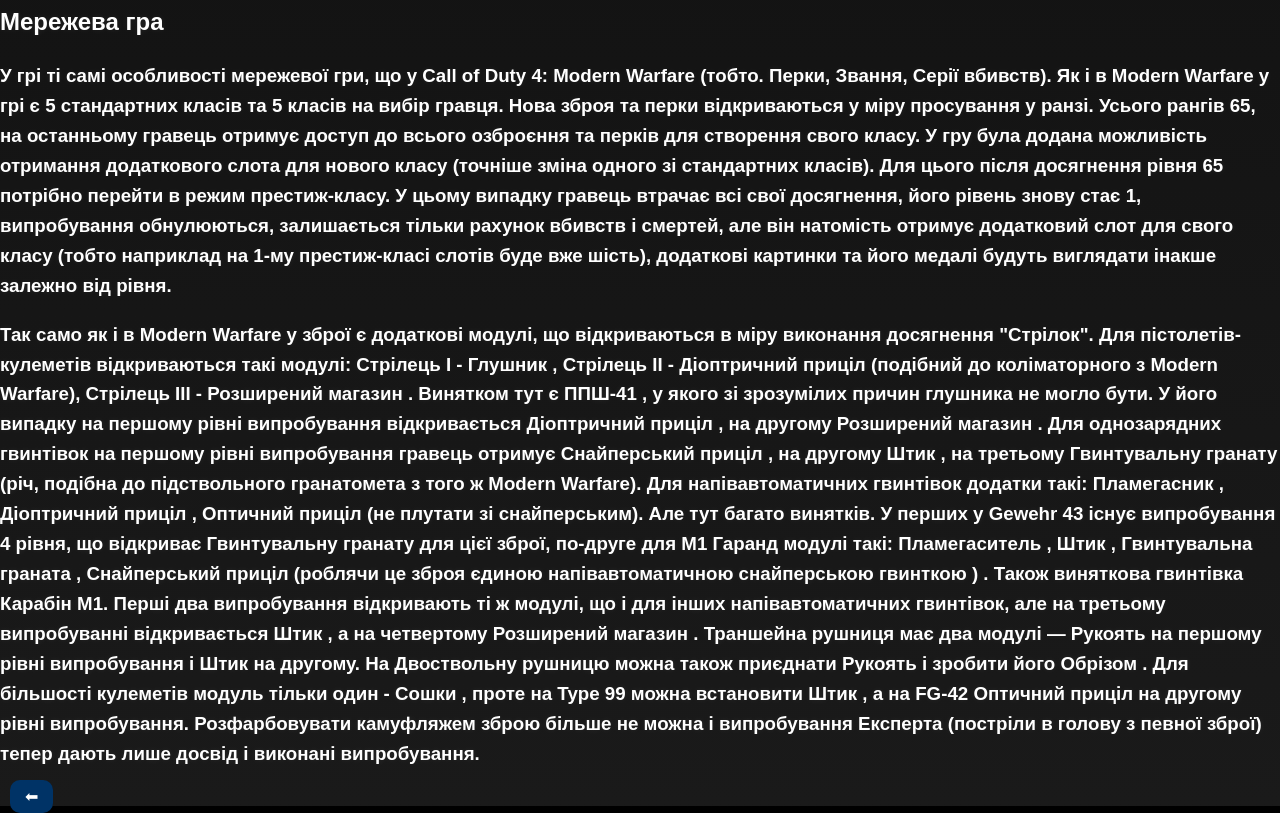
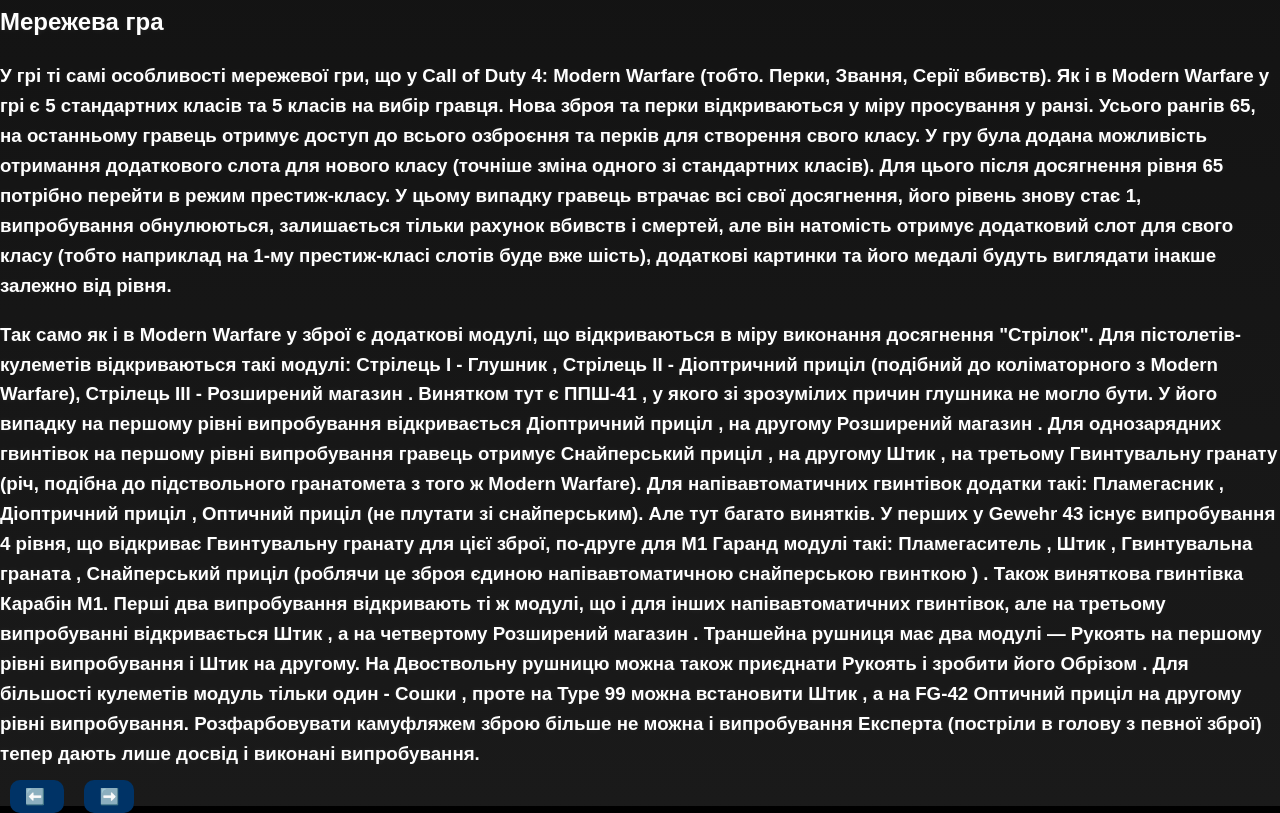
Before and after one commit to ScapTer-puck/Call-of-Duty_2, a plain HTML site: page index.html in a window 1280 px wide. Shown: the part 1052-1865 px from the top of the page. Drawn offline with Linux system fonts and the light colour scheme.

Commit message:
Update arrow icon to use a different emoji

```diff
--- a/index.html
+++ b/index.html
@@ -25,7 +25,9 @@
 </main>
     <footer>
       <a href="https://scapter-puck.github.io/Call-of-Duty/">
-    <span class="arrow-icon">⬅</span>
+    <span class="arrow-icon">⬅️</span>
+        <a href=">
+    <span class="arrow-icon">➡️</span>
   </a>
     </footer>
     </body>
```
